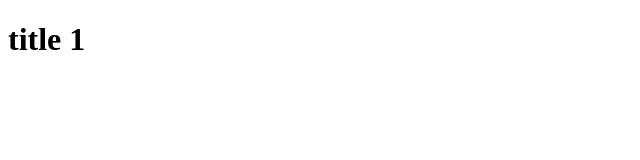
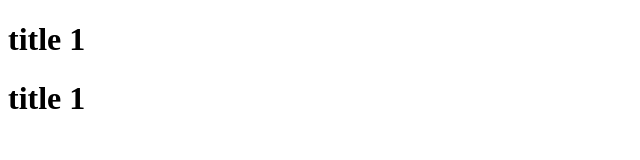
Before and after one commit to actix2013/sharezza, a plain HTML site: page index.html in a window 1280 px wide. Shown: the whole page, without its empty margins (0-640 px from the left). Drawn offline with Linux system fonts and the light colour scheme.

Commit message:
add H2 title
add H2 title

```diff
--- a/index.html
+++ b/index.html
@@ -6,5 +6,6 @@
   </head>
   <body>
     <h1>title 1</h1>
+    <h1>title 1</h2>
   </body>
 </html>
```
